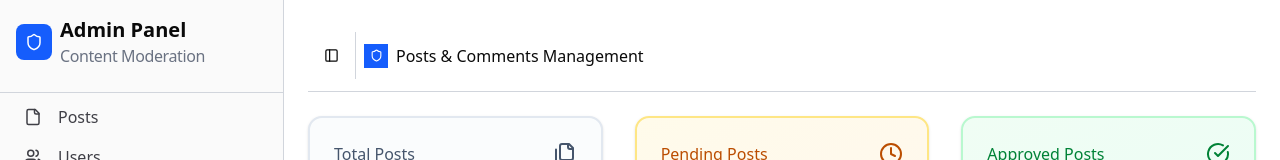
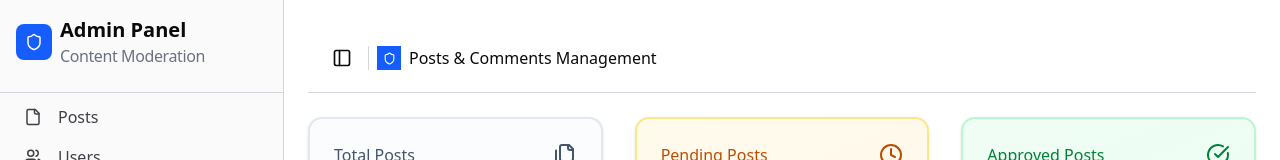
Before and after one commit to AmjustGettingStarted/KalyaniMotors_AdminPanel, a Next.js app: page /posts in a window 1280 px wide. Shown: the top 160 px of the page. Built offline with nearby package versions, Linux system fonts and the light colour scheme.

Commit message:
styles(Top Header): Padding adjustments

```diff
--- a/app/posts/page.tsx
+++ b/app/posts/page.tsx
@@ -55,13 +55,14 @@ const Posts = () => {
   // const repeatedPosts = Array.from({ length: 5 }, () => allPostsData).flat();
 
   return (
-    <div className="px-6 pt-8">
+    <div className="p-6">
       {/* Top Header */}
-      <div className="border-b border-gray-300 pb-3 flex">
-        <div className=" p-4 ">
-          <Sidebar size={15} />
+      <div className="border-b border-gray-300 p-4 flex">
+        <div className="">
+          <Sidebar size={20} className="m-2" />
         </div>
-        <div className="border-l border-gray-300 flex items-center">
+        <div className=" flex items-center">
+          <div className="border-l border-gray-300 h-6 ml-2 hidden md:block"></div>
           <div className="flex items-center justify-center w-6 h-6 bg-blue-600 mx-2 ">
             <Shield size={13} color="#fff" />
           </div>
```
